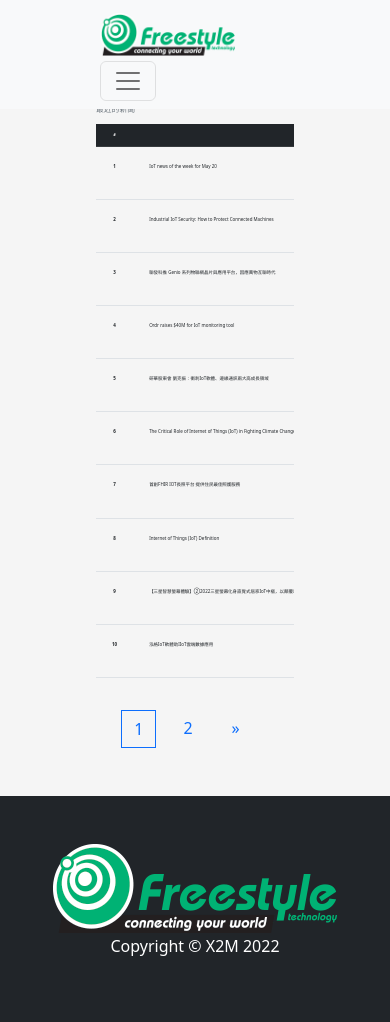
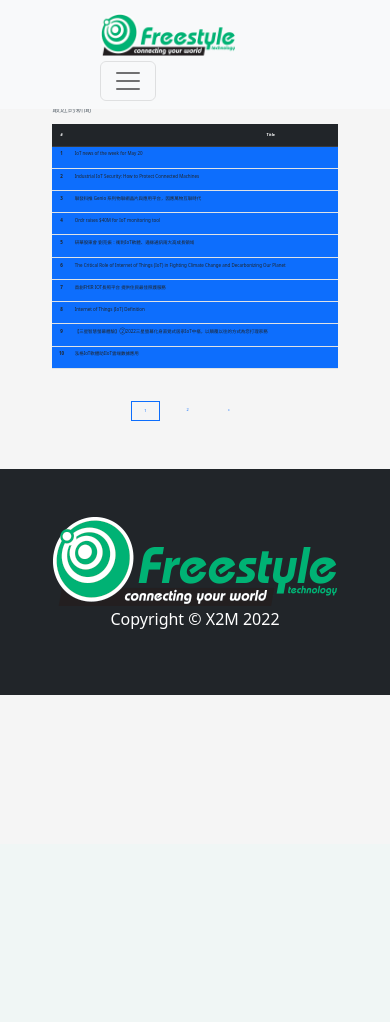
Before and after one commit to rick0624/X2M_Web_Development, a Django app: page /zh-hant/social_media/ in a window 390 px wide. After the commit the page ends 695 px from the top, so only its background shows below. Run offline with Django 3.2, Linux system fonts and the light colour scheme; data comes from the database, SQL or seed files in the repository; some libraries are stand-ins or nearby versions.

Commit message:
2022/06/16 font size adjustment-5

```diff
--- a/website/static/css/style/new_detail.css
+++ b/website/static/css/style/new_detail.css
@@ -22,6 +22,7 @@ header nav ul li a {
 }
 
 main button.btn-secondary {
+  padding: 0.25vw 0.5vw;
   margin: 2vh 6vw 1vh 6vw;
   background-color: #212529;
 }
@@ -44,7 +45,6 @@ main div.all-content {
   display: -webkit-box;
   display: -ms-flexbox;
   display: flex;
-  margin: 0rem -3vw;
 }
 
 main div.all-content div.new-content {
@@ -78,7 +78,7 @@ main div.all-content div.new-content section.new div.newsContent h2 {
 }
 
 main div.all-content section.complementary {
-  margin: 0rem 0rem 0rem 1rem;
+  margin: 0rem 0rem 0rem 1vw;
 }
 
 main div.all-content section.complementary h3 {
--- a/website/static/css/style/new_detail.scss
+++ b/website/static/css/style/new_detail.scss
@@ -39,6 +39,7 @@ header {
 
 main {
   button.btn-secondary {
+    padding: 0.25vw 0.5vw;
     margin: 2vh 6vw 1vh 6vw;
     background-color: #212529;
     &:hover {
@@ -59,7 +60,7 @@ main {
 
   div.all-content {
     display: flex;
-    margin: 0rem -3vw;
+    // margin: 0rem -3vw;
 
     div.new-content {
       background-color: white;
@@ -98,7 +99,7 @@ main {
       //   width: 10vw;
       // background-color: rgb(255, 255, 255);
       //   color: rgb(177, 24, 24);
-      margin: 0rem 0rem 0rem 1rem;
+      margin: 0rem 0rem 0rem 1vw;
       h3 {
         font-size: 1.5vw;
       }
--- a/website/static/css/style/socialMedia.css
+++ b/website/static/css/style/socialMedia.css
@@ -58,7 +58,7 @@ main section.newsList .clickable-row {
 }
 
 main section.newsList div {
-  margin: 0rem 2rem;
+  margin: 0rem 2vw;
 }
 
 main section.newsList div table caption {
@@ -72,7 +72,7 @@ main section.newsList div table th {
 
 main section.newsList div table tbody th,
 main section.newsList div table tbody td {
-  padding: 1rem;
+  padding: 1vw;
   font-size: 1.15vw;
 }
 
@@ -94,6 +94,7 @@ main section.pagination li.page-item a {
   background-color: #f5f5f5;
   margin: 0rem 1rem;
   border: none;
+  font-size: 1vw;
 }
 
 main section.pagination li.active a {
@@ -103,4 +104,13 @@ main section.pagination li.active a {
   border-style: solid;
   border-width: 1px;
 }
+
+@media screen and (max-width: 768px) {
+  main section.newsList div {
+    margin: 0vw -3vw;
+  }
+  main section.newsList div table {
+    background-color: #0d6efd;
+  }
+}
 /*# sourceMappingURL=socialMedia.css.map */
--- a/website/static/css/style/socialMedia.scss
+++ b/website/static/css/style/socialMedia.scss
@@ -89,7 +89,7 @@ main {
     // align-items: center;
     // justify-content: center;
     div {
-      margin: 0rem 2rem;
+      margin: 0rem 2vw;
       table {
         // width: 50vh;
         // margin: 0rem 2rem;
@@ -117,7 +117,7 @@ main {
           th,
           td {
             // margin: 0.5rem;
-            padding: 1rem;
+            padding: 1vw;
             // background-color: aquamarine;
             font-size: 1.15vw;
           }
@@ -144,6 +144,7 @@ main {
         background-color: #f5f5f5;
         margin: 0rem 1rem;
         border: none;
+        font-size: 1vw;
       }
 
       // color: aqua;
@@ -161,3 +162,23 @@ main {
     // border: none;
   }
 }
+
+
+@media screen and (max-width:768px) {
+  // body{
+  //   padding: 0vw;
+  // }
+  main{
+    // background-color: #212529;
+    section.newsList{
+      // margin: 0vw;
+      div{
+        margin: 0vw -3vw;
+        table{
+          background-color: #0d6efd;
+          // margin: 0vw;
+        }
+      }
+    }
+  }
+}
```
Also changed, not shown: 2 other files.
